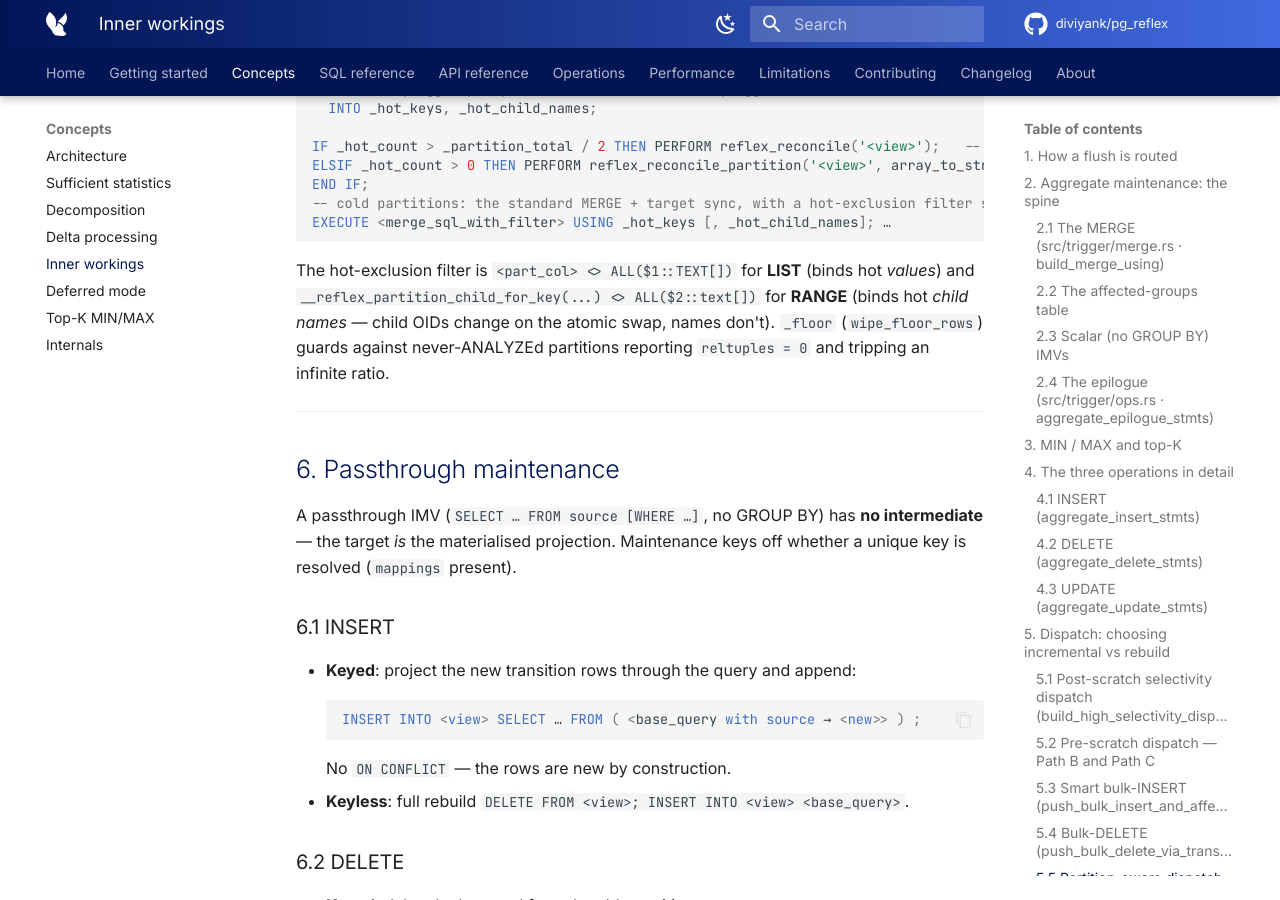
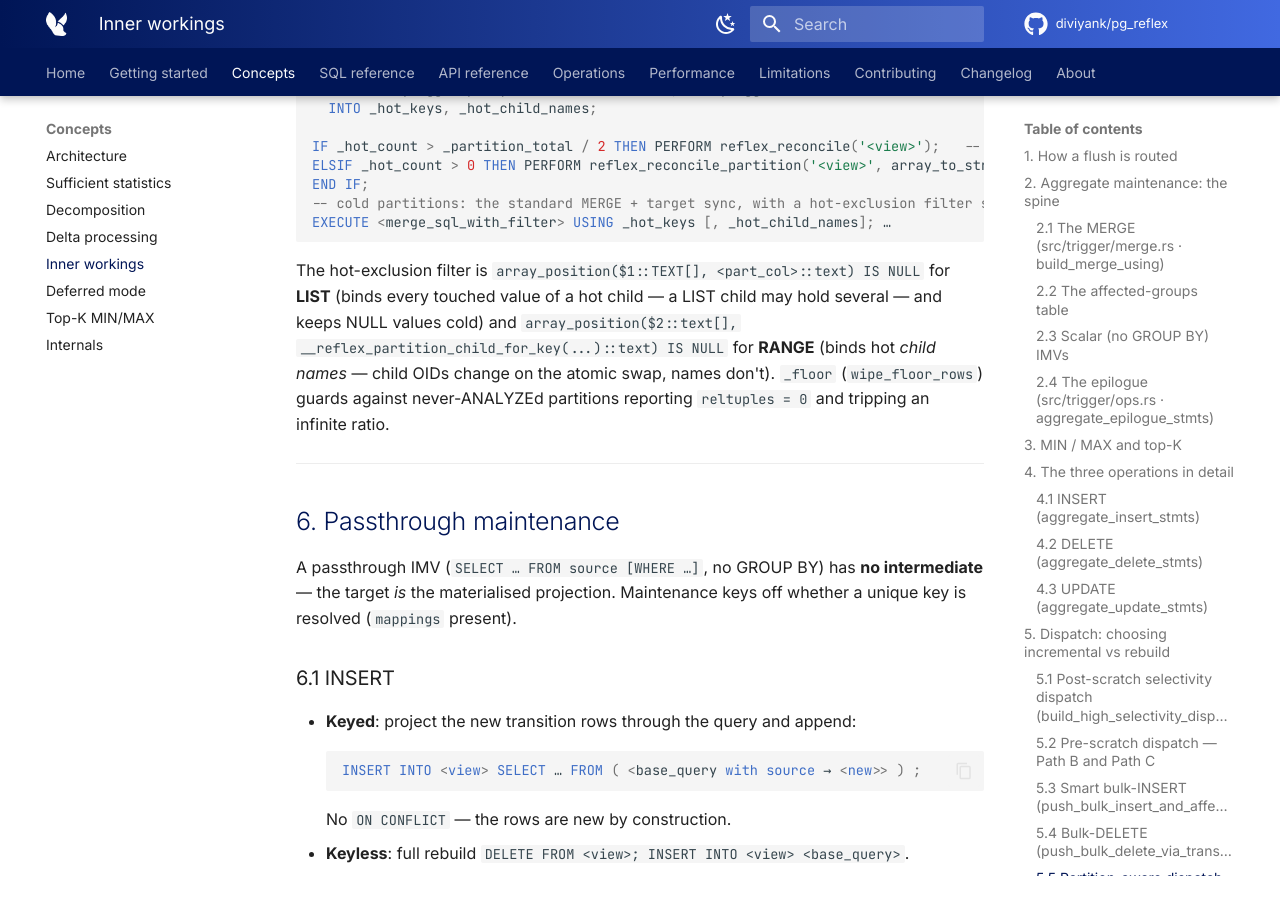
Before and after one commit to diviyank/pg_reflex, an MkDocs documentation site: the page built from docs/concepts/inner-workings.md, in a window 1280 px wide and 900 px high, scrolled down 8778 px. Built offline with MkDocs 1.6.1 and Material for MkDocs 9.7.7, drawn with Linux system fonts in a browser that asks for light colours; comment, search, counter and statistics services are not loaded.

Commit message:
docs: LIST hot-exclusion filter binds every touched value of a hot child

````diff
--- a/docs/concepts/inner-workings.md
+++ b/docs/concepts/inner-workings.md
@@ -267,7 +267,7 @@ END IF;
 EXECUTE <merge_sql_with_filter> USING _hot_keys [, _hot_child_names]; …
 ```
 
-The hot-exclusion filter is `<part_col> <> ALL($1::TEXT[])` for **LIST** (binds hot *values*) and `__reflex_partition_child_for_key(...) <> ALL($2::text[])` for **RANGE** (binds hot *child names* — child OIDs change on the atomic swap, names don't). `_floor` (`wipe_floor_rows`) guards against never-ANALYZEd partitions reporting `reltuples = 0` and tripping an infinite ratio.
+The hot-exclusion filter is `array_position($1::TEXT[], <part_col>::text) IS NULL` for **LIST** (binds every touched value of a hot child — a LIST child may hold several — and keeps NULL values cold) and `array_position($2::text[], __reflex_partition_child_for_key(...)::text) IS NULL` for **RANGE** (binds hot *child names* — child OIDs change on the atomic swap, names don't). `_floor` (`wipe_floor_rows`) guards against never-ANALYZEd partitions reporting `reltuples = 0` and tripping an infinite ratio.
 
 ---
 
````
Also changed, not shown: docs/concepts/internals.md (+1 -1 lines).
